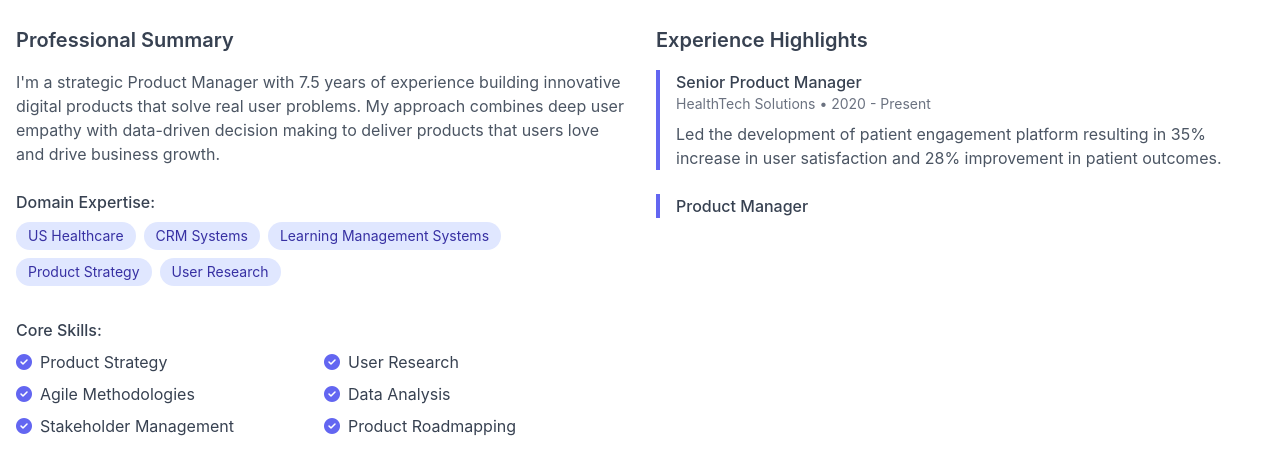
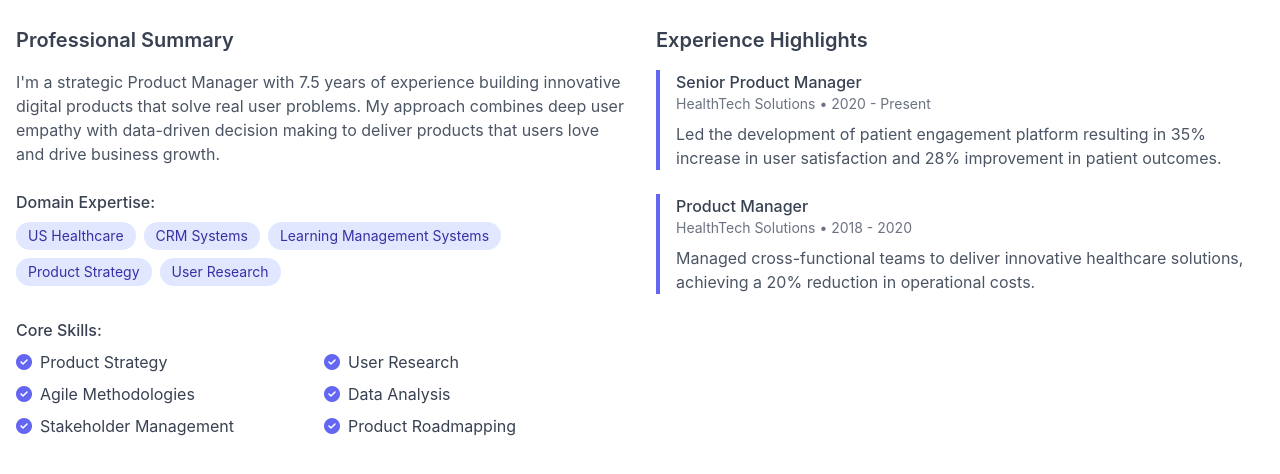
Before and after one commit to Jesuiskeshav/keshavkumar.github.io, a plain HTML site: page index.html in a window 1280 px wide. Shown: the part 666-1140 px from the top of the page. Drawn offline with nearby package versions, Linux system fonts and the light colour scheme.

Commit message:
index.html

```diff
--- a/index.html
+++ b/index.html
@@ -1,3 +1,4 @@
+
 <!DOCTYPE html>
 <html lang="en">
 <head>
@@ -23,8 +24,7 @@
             }
         }
     </script>
-
-</head>
+   </head>
 <body class="font-sans text-dark bg-white">
     <!-- Navigation -->
     <nav class="fixed w-full bg-white bg-opacity-90 backdrop-blur-sm shadow-sm z-50">
@@ -141,4 +141,12 @@
                         </div>
                         <div class="border-l-4 border-primary pl-4">
                             <h4 class="font-medium">Product Manager</h4>
-                            <p class="text-gray-500 text-…</html>
+                            <p class="text-gray-500 text-sm">HealthTech Solutions • 2018 - 2020</p>
+                            <p class="text-gray-600 mt-2">Managed cross-functional teams to deliver innovative healthcare solutions, achieving a 20% reduction in operational costs.</p>
+                        </div>
+                    </div>
+                </div>
+            </div>
+        </div>
+    </div>
+</body>
```
